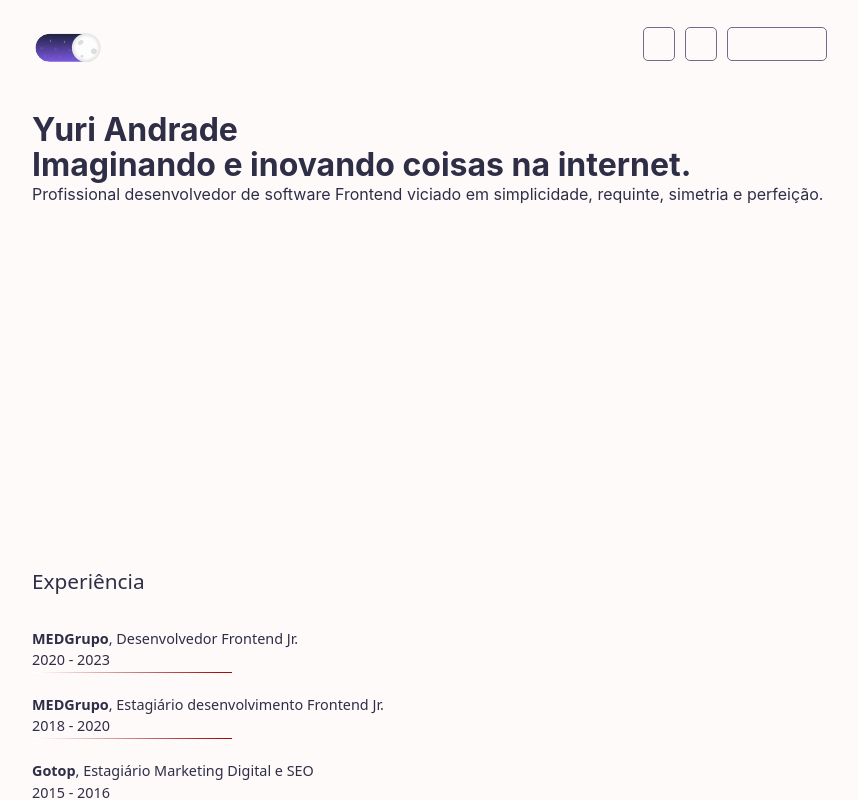
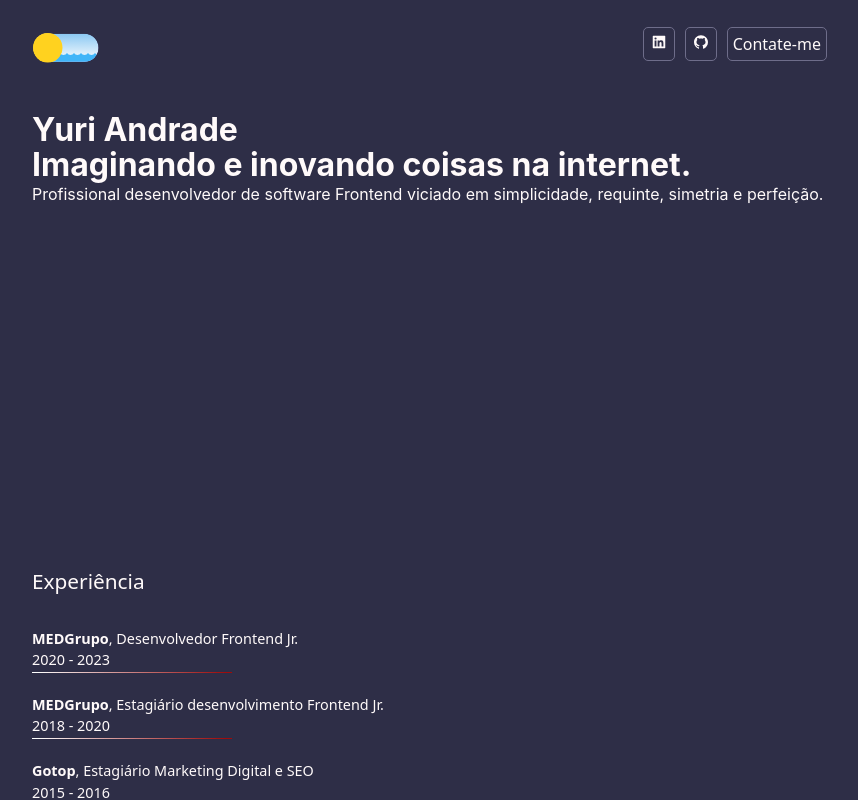
Before and after one commit to yandrade11/meu-portfolio, a React (Vite) app: page / in a window 1280 px wide. Both pictures are taken after a click on the label "Modo noturno". Shown: the top 800 px of the page, without its empty margins (208-1066 px from the left). Built offline with nearby package versions, Linux system fonts and the light colour scheme.

Commit message:
fix: toggle e retirada do texto footer

```diff
--- a/src/components/DayNightToggle/DayNightToggle.jsx
+++ b/src/components/DayNightToggle/DayNightToggle.jsx
@@ -1,5 +1,5 @@
 //Referência do componente: https://codepen.io/borntofrappe/pen/aboPapm
-import { useState, useEffect } from "react";
+import { useState } from "react";
 import "./DayNightToggle.scss";
 
 export default function DayNightToggle2() {
@@ -24,8 +24,8 @@ export default function DayNightToggle2() {
 
   return (
     <label
+      HtmlFor="toggle"
       className="label__day-night-toggle"
-      htmlFor="toggle"
       onClick={handleCheck}
       title="Modo noturno"
     >
@@ -51,8 +51,8 @@ export default function DayNightToggle2() {
           </clipPath>
 
           <linearGradient id="gradient-light" x1="0" x2="0" y1="0" y2="1">
-            <stop stopColor="#8bc8f2" offset="0"></stop>
-            <stop stopColor="#fff" offset="1"></stop>
+            <stop stop-color="#8bc8f2" offset="0"></stop>
+            <stop stop-color="#fff" offset="1"></stop>
           </linearGradient>
 
           <filter id="blur-light">
@@ -69,13 +69,13 @@ export default function DayNightToggle2() {
           </pattern>
 
           <linearGradient id="gradient-dark" x1="0" x2="0" y1="0" y2="1">
-            <stop stopColor="#1F2241" offset="0"></stop>
-            <stop stopColor="#7D59DF" offset="1"></stop>
+            <stop stop-color="#1F2241" offset="0"></stop>
+            <stop stop-color="#7D59DF" offset="1"></stop>
           </linearGradient>
 
           <linearGradient id="gradient-mask" x1="0" x2="0" y1="0" y2="1">
-            <stop stopColor="#000" offset="0"></stop>
-            <stop stopColor="#fff" offset="1"></stop>
+            <stop stop-color="#000" offset="0"></stop>
+            <stop stop-color="#fff" offset="1"></stop>
           </linearGradient>
 
           <mask id="mask-dark">
@@ -83,13 +83,13 @@ export default function DayNightToggle2() {
           </mask>
 
           <radialGradient id="gradient-moon">
-            <stop stopColor="#fdfdfd" offset="0.7"></stop>
-            <stop stopColor="#e2e2e2" offset="1"></stop>
+            <stop stop-color="#fdfdfd" offset="0.7"></stop>
+            <stop stop-color="#e2e2e2" offset="1"></stop>
           </radialGradient>
 
           <radialGradient id="gradient-crater">
-            <stop stopColor="#e0e0e0" offset="0"></stop>
-            <stop stopColor="#d9d9d9" offset="1"></stop>
+            <stop stop-color="#e0e0e0" offset="0"></stop>
+            <stop stop-color="#d9d9d9" offset="1"></stop>
           </radialGradient>
 
           <pattern id="pattern-dark" width="0.2" height="1" viewBox="0 0 20 45">
@@ -101,13 +101,10 @@ export default function DayNightToggle2() {
         </defs>
 
         <g transform="translate(5 2.5)">
-          <g clipPath="url(#clip)">
-            <g className="dark">
+          <g clip-path="url(#clip)">
+            <g class="dark">
               <use fill="url(#gradient-dark)" href="#background"></use>
-              <g
-                className="background"
-                transform="translate(0 -40) scale(1 0.4)"
-              >
+              <g class="background" transform="translate(0 -40) scale(1 0.4)">
                 <rect
                   transform="translate(-40 0) rotate(4)"
                   fill="url(#pattern-dark)"
@@ -123,9 +120,10 @@ export default function DayNightToggle2() {
                 href="#background"
               ></use>
             </g>
-            <g className="light">
+            <g class="light">
               <use fill="url(#gradient-light)" href="#background"></use>
-              <g className="background" transform="translate(-30 -20)">
+
+              <g class="background" transform="translate(-30 -20)">
                 <g transform="translate(30 20)">
                   <rect
                     fill="url(#pattern-light)"
@@ -141,9 +139,9 @@ export default function DayNightToggle2() {
         </g>
 
         <g transform="translate(77.5 22.5)">
-          <g className="translate" transform="translate(-55)">
-            <g className="rotate" transform="rotate(-100)">
-              <g className="dark">
+          <g class="translate" transform="translate(-55)">
+            <g class="rotate" transform="rotate(-100)">
+              <g class="dark">
                 <circle
                   fill="url(#gradient-moon)"
                   cx="0"
@@ -155,7 +153,7 @@ export default function DayNightToggle2() {
                     transform="rotate(-30)"
                     fill="url(#gradient-crater)"
                     stroke="#d5d5d5"
-                    strokeWidth="0.2"
+                    stroke-width="0.2"
                     cx="0"
                     cy="0"
                     rx="4"
@@ -166,7 +164,7 @@ export default function DayNightToggle2() {
                   <ellipse
                     fill="url(#gradient-crater)"
                     stroke="#d5d5d5"
-                    strokeWidth="0.2"
+                    stroke-width="0.2"
                     cx="0"
                     cy="0"
                     rx="3.85"
@@ -178,7 +176,7 @@ export default function DayNightToggle2() {
                     transform="rotate(-10)"
                     fill="url(#gradient-crater)"
                     stroke="#d5d5d5"
-                    strokeWidth="0.2"
+                    stroke-width="0.2"
                     cx="0"
                     cy="0"
                     rx="2"
@@ -187,7 +185,7 @@ export default function DayNightToggle2() {
                 </g>
               </g>
             </g>
-            <g className="light">
+            <g class="light">
               <circle
                 fill="#FFD21F"
                 cx="0"
@@ -202,4 +200,183 @@ export default function DayNightToggle2() {
       </svg>
     </label>
   );
+  //   <label
+  //     className="label__day-night-toggle"
+  //     htmlFor="toggle"
+  //     onClick={handleCheck}
+  //     title="Modo noturno"
+  //   >
+  //     <input
+  //       type="checkbox"
+  //       defaultChecked
+  //       className="input__day-night-toggle"
+  //     />
+
+  //     <svg viewBox="0 0 100 45" width="400" height="180">
+  //       <defs>
+  //         <rect
+  //           id="background"
+  //           x="0"
+  //           y="0"
+  //           width="90"
+  //           height="40"
+  //           rx="20"
+  //         ></rect>
+
+  //         <clipPath id="clip">
+  //           <use href="#background"></use>
+  //         </clipPath>
+
+  //         <linearGradient id="gradient-light" x1="0" x2="0" y1="0" y2="1">
+  //           <stop stopColor="#8bc8f2" offset="0"></stop>
+  //           <stop stopColor="#fff" offset="1"></stop>
+  //         </linearGradient>
+
+  //         <filter id="blur-light">
+  //           <feGaussianBlur stdDeviation="1"></feGaussianBlur>
+  //         </filter>
+
+  //         <pattern
+  //           id="pattern-light"
+  //           width="0.1"
+  //           height="1"
+  //           viewBox="0 0 10 45"
+  //         >
+  //           <path fill="#40b5f8" d="M 0 0 a 6 6 0 0 0 10 0 v 45 h -10 z"></path>
+  //         </pattern>
+
+  //         <linearGradient id="gradient-dark" x1="0" x2="0" y1="0" y2="1">
+  //           <stop stopColor="#1F2241" offset="0"></stop>
+  //           <stop stopColor="#7D59DF" offset="1"></stop>
+  //         </linearGradient>
+
+  //         <linearGradient id="gradient-mask" x1="0" x2="0" y1="0" y2="1">
+  //           <stop stopColor="#000" offset="0"></stop>
+  //           <stop stopColor="#fff" offset="1"></stop>
+  //         </linearGradient>
+
+  //         <mask id="mask-dark">
+  //           <use fill="url(#gradient-mask)" href="#background"></use>
+  //         </mask>
+
+  //         <radialGradient id="gradient-moon">
+  //           <stop stopColor="#fdfdfd" offset="0.7"></stop>
+  //           <stop stopColor="#e2e2e2" offset="1"></stop>
+  //         </radialGradient>
+
+  //         <radialGradient id="gradient-crater">
+  //           <stop stopColor="#e0e0e0" offset="0"></stop>
+  //           <stop stopColor="#d9d9d9" offset="1"></stop>
+  //         </radialGradient>
+
+  //         <pattern id="pattern-dark" width="0.2" height="1" viewBox="0 0 20 45">
+  //           <path fill="#fff" d="M 2 5 l 1 1 l -1 1 l -1 -1 l 1 -1"></path>
+  //           <path fill="#fff" d="M 10 16 l 1 1 l -1 1 l -1 -1 l 1 -1"></path>
+  //           <path fill="#fff" d="M 16 27 l 1 1 l -1 1 l -1 -1 l 1 -1"></path>
+  //           <path fill="#fff" d="M 10 38 l 1 1 l -1 1 l -1 -1 l 1 -1"></path>
+  //         </pattern>
+  //       </defs>
+
+  //       <g transform="translate(5 2.5)">
+  //         <g clipPath="url(#clip)">
+  //           <g className="dark">
+  //             <use fill="url(#gradient-dark)" href="#background"></use>
+  //             <g
+  //               className="background"
+  //               transform="translate(0 -40) scale(1 0.4)"
+  //             >
+  //               <rect
+  //                 transform="translate(-40 0) rotate(4)"
+  //                 fill="url(#pattern-dark)"
+  //                 x="0"
+  //                 y="0"
+  //                 width="100"
+  //                 height="45"
+  //               ></rect>
+  //             </g>
+  //             <use
+  //               mask="url(#mask-dark)"
+  //               fill="url(#gradient-dark)"
+  //               href="#background"
+  //             ></use>
+  //           </g>
+  //           <g className="light">
+  //             <use fill="url(#gradient-light)" href="#background"></use>
+  //             <g className="background" transform="translate(-30 -20)">
+  //               <g transform="translate(30 20)">
+  //                 <rect
+  //                   fill="url(#pattern-light)"
+  //                   x="-5"
+  //                   y="27.5"
+  //                   width="100"
+  //                   height="45"
+  //                 ></rect>
+  //               </g>
+  //             </g>
+  //           </g>
+  //         </g>
+  //       </g>
+
+  //       <g transform="translate(77.5 22.5)">
+  //         <g className="translate" transform="translate(-55)">
+  //           <g className="rotate" transform="rotate(-100)">
+  //             <g className="dark">
+  //               <circle
+  //                 fill="url(#gradient-moon)"
+  //                 cx="0"
+  //                 cy="0"
+  //                 r="20.5"
+  //               ></circle>
+  //               <g transform="translate(-8 -7.5)">
+  //                 <ellipse
+  //                   transform="rotate(-30)"
+  //                   fill="url(#gradient-crater)"
+  //                   stroke="#d5d5d5"
+  //                   strokeWidth="0.2"
+  //                   cx="0"
+  //                   cy="0"
+  //                   rx="4"
+  //                   ry="3"
+  //                 ></ellipse>
+  //               </g>
+  //               <g transform="translate(11 5)">
+  //                 <ellipse
+  //                   fill="url(#gradient-crater)"
+  //                   stroke="#d5d5d5"
+  //                   strokeWidth="0.2"
+  //                   cx="0"
+  //                   cy="0"
+  //                   rx="3.85"
+  //                   ry="4"
+  //                 ></ellipse>
+  //               </g>
+  //               <g transform="translate(-6 12)">
+  //                 <ellipse
+  //                   transform="rotate(-10)"
+  //                   fill="url(#gradient-crater)"
+  //                   stroke="#d5d5d5"
+  //                   strokeWidth="0.2"
+  //                   cx="0"
+  //                   cy="0"
+  //                   rx="2"
+  //                   ry="1.75"
+  //                 ></ellipse>
+  //               </g>
+  //             </g>
+  //           </g>
+  //           <g className="light">
+  //             <circle
+  //               fill="#FFD21F"
+  //               cx="0"
+  //               cy="0"
+  //               r="21"
+  //               filter="url(#blur-light)"
+  //             ></circle>
+  //             <circle fill="#FFD21F" cx="0" cy="0" r="20.5"></circle>
+  //           </g>
+  //         </g>
+  //       </g>
+  //     </svg>
+  //   </label>
+  // );
 }
--- a/src/components/Layout/Layout.jsx
+++ b/src/components/Layout/Layout.jsx
@@ -9,7 +9,7 @@ export default function Layout() {
       <main className="main-content">
         <Outlet />
       </main>
-      <footer>footer</footer>
+      <footer></footer>
     </>
   );
 }
```
